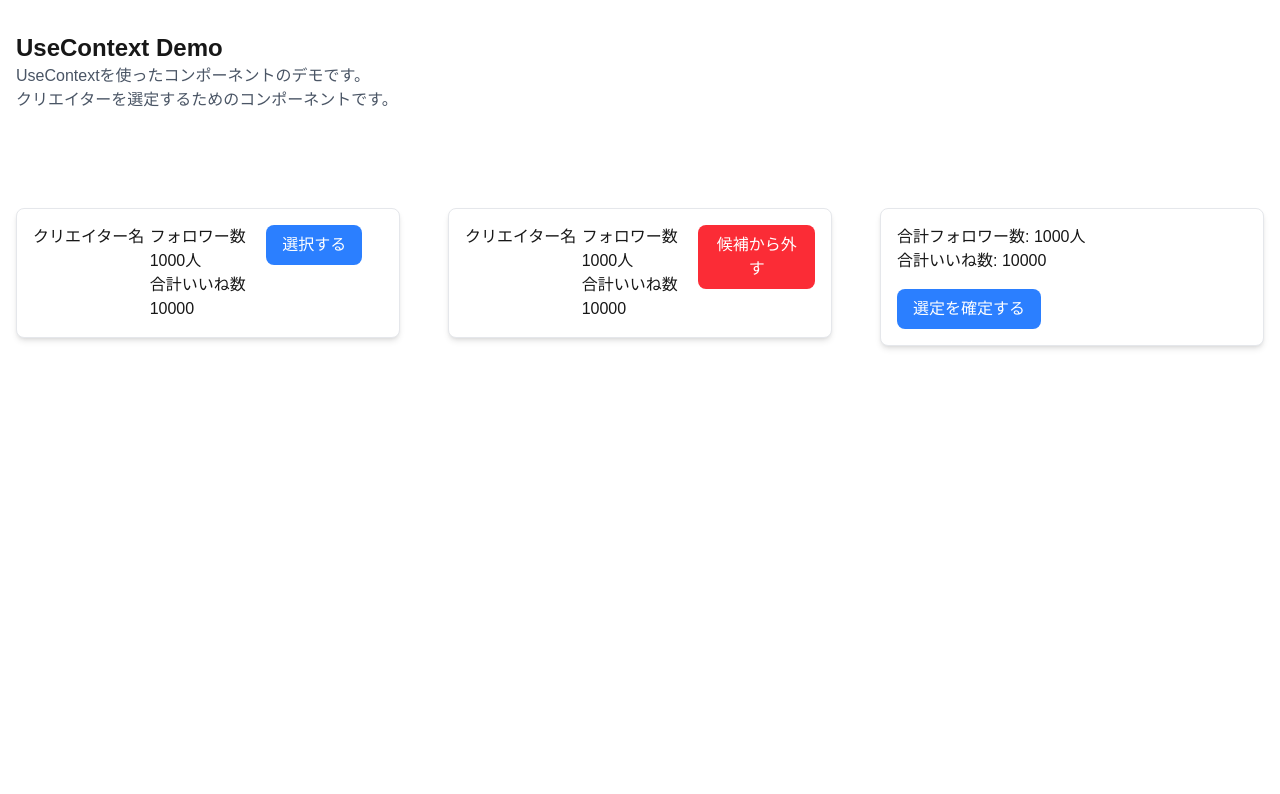
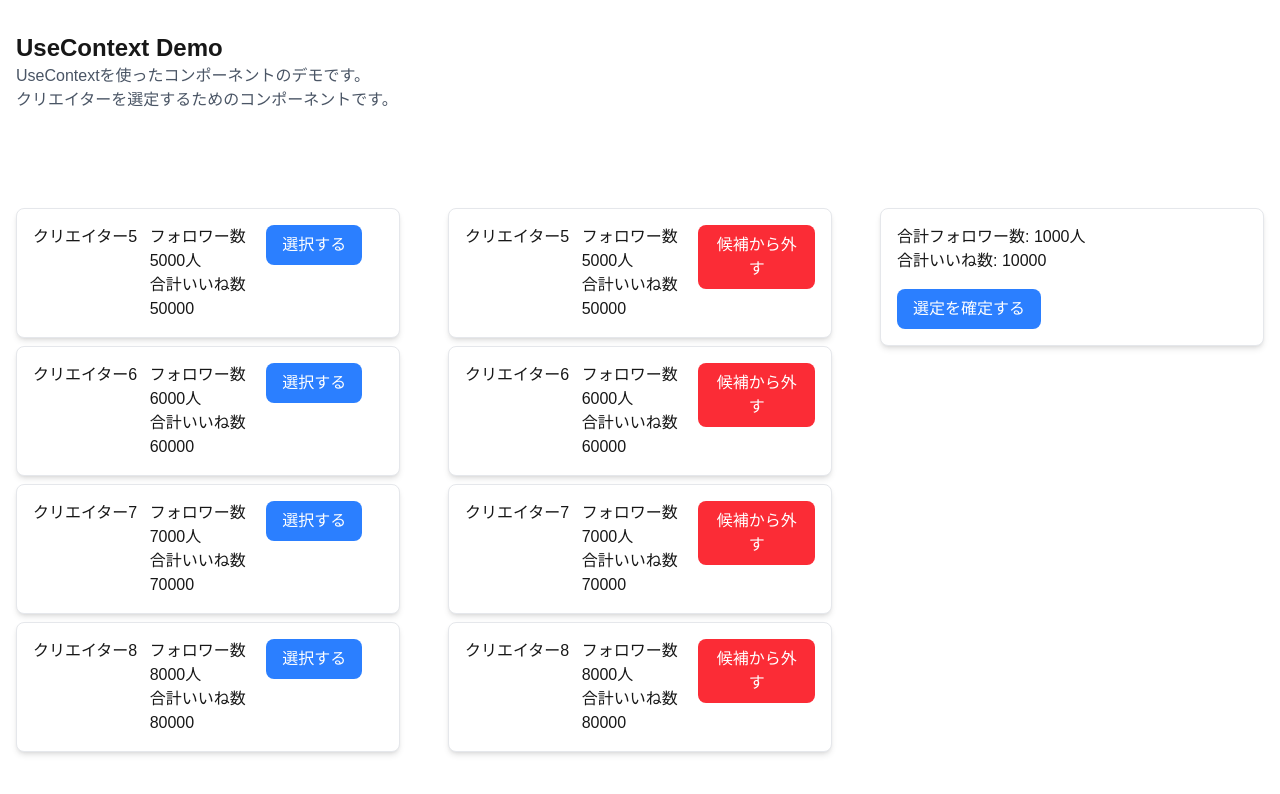
Before and after one commit to ikeyu0806/react-state-lib-comparison, a Next.js app: page /use_context in a window 1280 px wide. Shown: the top 794 px of the page. Built offline with nearby package versions, Linux system fonts and the light colour scheme.

Commit message:
add useContext state

```diff
--- a/app/use_context/page.tsx
+++ b/app/use_context/page.tsx
@@ -1,9 +1,63 @@
+'use client'
+
+import { createContext, useState } from 'react'
 import CreatorLists from '@/components/UseContextDemo/CreatorLists'
 import CandidatesLists from '@/components/UseContextDemo/CandidatesLists'
 import CandidatesInsights from '@/components/UseContextDemo/CandidatesInsights'
+import { Creator } from '@/types/creator'
+
+export const UnselectedCreatorContext = createContext<Creator[]>([])
+export const SelectedCreatorContext = createContext<Creator[]>([])
 
 export default function UseContextPage() {
+  const [unselectedCreators, setUnselectedCreators] = useState<Creator[]>([
+    {
+      name: 'クリエイター1',
+      followers: 1000,
+      totalLikes: 10000,
+    },
+    {
+      name: 'クリエイター2',
+      followers: 2000,
+      totalLikes: 20000,
+    },
+    {
+      name: 'クリエイター3',
+      followers: 3000,
+      totalLikes: 30000,
+    },
+    {
+      name: 'クリエイター4',
+      followers: 4000,
+      totalLikes: 40000,
+    },
+  ])
+  const [selectedCreators, setSelectedCreators] = useState<Creator[]>([
+    {
+      name: 'クリエイター5',
+      followers: 5000,
+      totalLikes: 50000,
+    },
+    {
+      name: 'クリエイター6',
+      followers: 6000,
+      totalLikes: 60000,
+    },
+    {
+      name: 'クリエイター7',
+      followers: 7000,
+      totalLikes: 70000,
+    },
+    {
+      name: 'クリエイター8',
+      followers: 8000,
+      totalLikes: 80000,
+    },
+  ])
+
   return (
+    <UnselectedCreatorContext.Provider value={unselectedCreators}>
+      <SelectedCreatorContext.Provider value={selectedCreators}>
         <div className="grid grid-cols-12 gap-4">
         <div className="col-span-12 my-4 p-4">
           <h1 className="text-2xl font-bold">UseContext Demo</h1>
@@ -23,5 +77,8 @@ export default function UseContextPage() {
           <CandidatesInsights />
         </div>
       </div>
+      </SelectedCreatorContext.Provider>
+    </UnselectedCreatorContext.Provider>
+
   )
 }
--- a/components/UseContextDemo/CandidatesLists.tsx
+++ b/components/UseContextDemo/CandidatesLists.tsx
@@ -1,19 +1,24 @@
-'use client'
-
+import React, { useContext } from 'react'
+import { SelectedCreatorContext } from '@/app/use_context/page'
 import CreatorCard from './CreatorCard'
+import { Creator } from '@/types/creator'
 
 export default function CandidatesLists() {
+  const selectedCreators = useContext<Creator[]>(SelectedCreatorContext)
   return (
     <div className="my-4">
+      {selectedCreators.map((creator) => (
         <CreatorCard
-        name="クリエイター名"
-        followers={1000}
-        totalLikes={10000}
+          key={creator.name}
+          name={creator.name}
+          followers={creator.followers}
+          totalLikes={creator.totalLikes}
           onClick={() => (event: React.MouseEvent) => {
             console.log(event)
           }}
           isSelected={true}
         />
+      ))}
     </div>
   )
 }
--- a/components/UseContextDemo/CreatorLists.tsx
+++ b/components/UseContextDemo/CreatorLists.tsx
@@ -1,19 +1,24 @@
-'use client'
-
+import React, { useContext } from 'react'
+import { SelectedCreatorContext } from '@/app/use_context/page'
+import { Creator } from '@/types/creator'
 import CreatorCard from './CreatorCard'
 
 export default function CreatorLists() {
+  const selectedCreators = useContext<Creator[]>(SelectedCreatorContext)
   return (
     <div className="my-4">
+      {selectedCreators.map((creator) => (
         <CreatorCard
-        name="クリエイター名"
-        followers={1000}
-        totalLikes={10000}
+          key={creator.name}
+          name={creator.name}
+          followers={creator.followers}
+          totalLikes={creator.totalLikes}
           onClick={() => (event: React.MouseEvent) => {
             console.log(event)
           }}
           isSelected={false}
         />
+      ))}
     </div>
   )
 }
```
Lines whose indentation alone changed are shown as unchanged.
